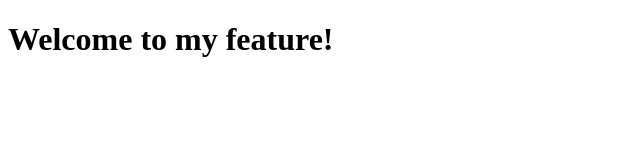
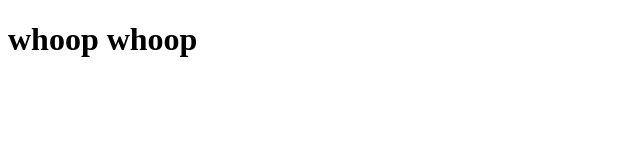
Before and after one commit to nicoledeguzman/git-branching-lesson, a plain HTML site: page index.html in a window 1280 px wide. Shown: the whole page, without its empty margins (0-640 px from the left). Drawn offline with Linux system fonts and the light colour scheme.

Commit message:
changed h1 again

```diff
--- a/index.html
+++ b/index.html
@@ -7,6 +7,6 @@
   <title>Git branching lesson on test</title>
 </head>
 <body>
-  <h1>Welcome to my feature!</h1>
+  <h1>whoop whoop</h1>
 </body>
 </html>
```
